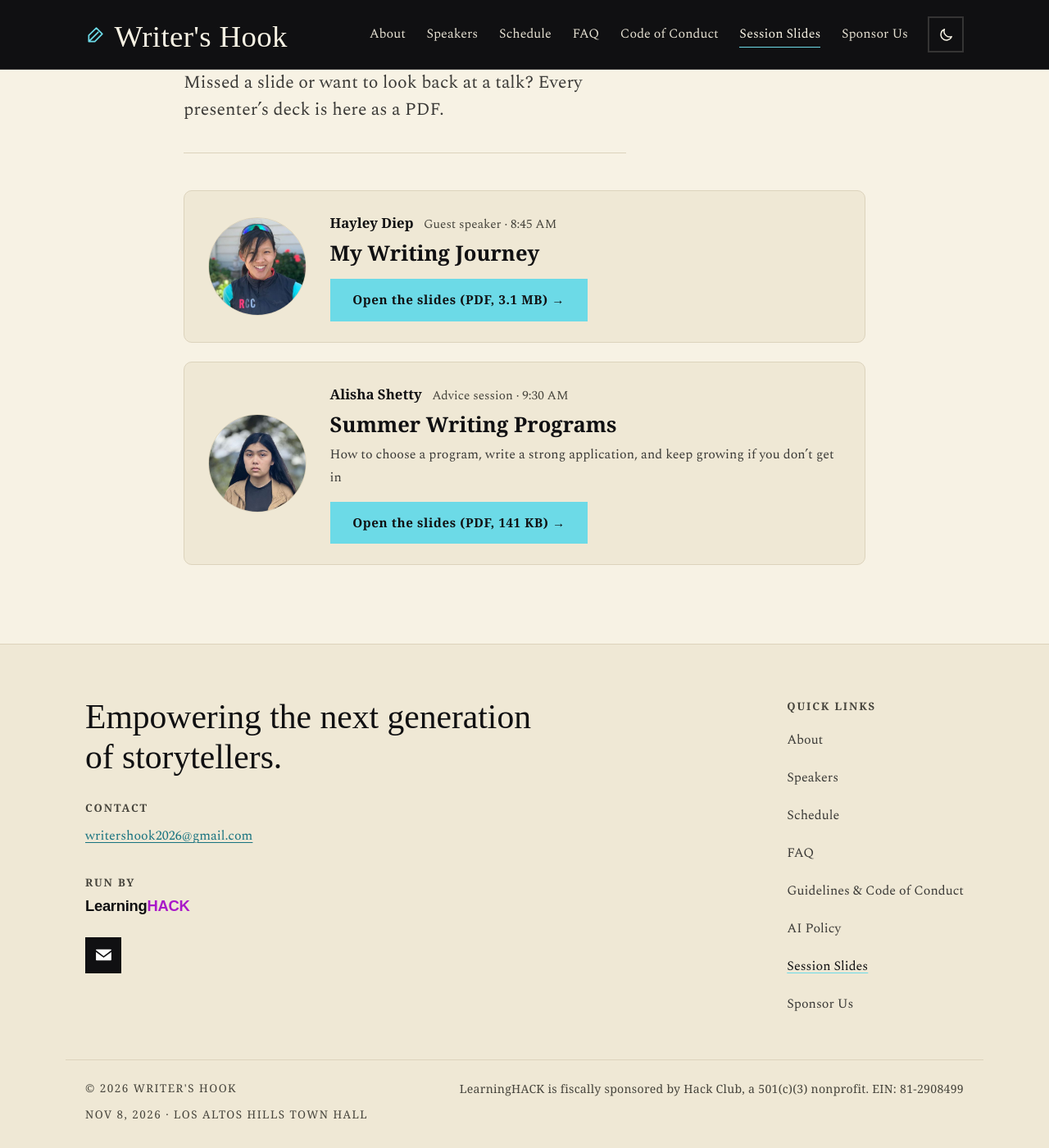
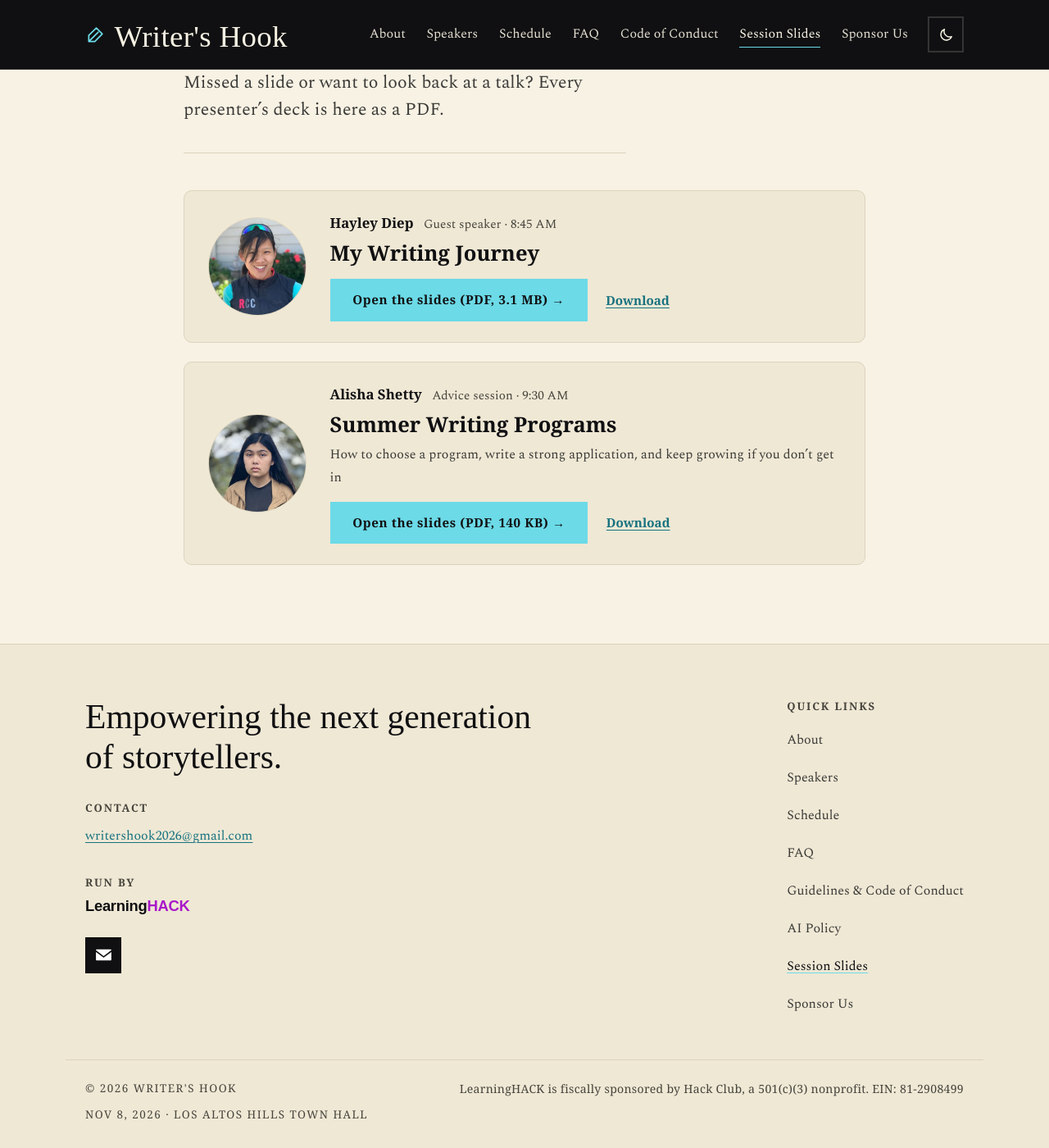
Before and after one commit to Writer-s-Hook/Website, a Jekyll site: the page built from slides.md, in a window 1280 px wide and 1400 px high, scrolled down 333 px. Shown: the whole window at 82% size. Built offline with Jekyll 4.4.1, drawn with Linux system fonts in a browser that asks for light colours; some web fonts are replaced.

Commit message:
Host presenters' slide PDFs on the site instead of Google Drive
Copies both decks into assets/slides/ so students on school Google
accounts can open them without Drive access or sign-in. The cards now
link to the local PDFs (opened in the browser's own viewer) and add a
Download link. The Drive URLs stay in _data/decks.yml as a backup.

The PDFs are unchanged apart from their document title and author.

Co-Authored-By: Claude Opus 5.5 <noreply@anthropic.com>

```diff
--- a/_includes/decks.html
+++ b/_includes/decks.html
@@ -1,6 +1,6 @@
 {% comment %}
   One card per deck from _data/decks.yml: the presenter's round photo, name and
-  session, the deck title, and a button that opens the PDF on Google Drive.
+  session, the deck title, and a button that opens the PDF hosted on this site, plus a Download link.
 {% endcomment %}
 {% if site.data.decks.size > 0 %}
 <ul class="decks">
@@ -11,7 +11,11 @@
       <p class="deck-presenter">{{ d.presenter }} <span class="deck-session">{{ d.session }}</span></p>
       <h2 class="deck-title">{{ d.title }}</h2>
       {% if d.subtitle %}<p class="deck-subtitle">{{ d.subtitle }}</p>{% endif %}
-      <a class="btn btn-primary deck-link" href="{{ d.url }}" target="_blank" rel="noopener">Open the slides (PDF{% if d.size %}, {{ d.size }}{% endif %}) &rarr;</a>
+      {% assign pdf = d.pdf | relative_url %}
+      <div class="deck-actions">
+        <a class="btn btn-primary deck-link" href="{{ pdf }}" target="_blank" rel="noopener">Open the slides (PDF{% if d.size %}, {{ d.size }}{% endif %}) &rarr;</a>
+        <a class="deck-download" href="{{ pdf }}" download>Download</a>
+      </div>
     </div>
   </li>
   {% endfor %}
--- a/_sass/components/_decks.scss
+++ b/_sass/components/_decks.scss
@@ -35,7 +35,17 @@
   font-size: 1.6rem; line-height: 1.2; color: var(--ink);
 }
 .deck-subtitle { margin: 0; font-size: 1rem; color: var(--ink-soft); }
-.deck-link { align-self: flex-start; margin-top: .5rem; }
+.deck-actions {
+  display: flex; flex-wrap: wrap; align-items: center; gap: .6rem 1.4rem;
+  margin-top: .5rem;
+}
+.deck-download {
+  font-family: $subhead; font-weight: 700; font-size: .95rem;
+  color: var(--accent-ink);
+  text-decoration: underline; text-underline-offset: .2em;
+  padding: .6rem 0;   // keeps the tap target near 44px tall
+  &:hover { color: var(--ink); }
+}
 
 @media (max-width: 600px) {
   .deck { flex-direction: column; align-items: flex-start; gap: 1rem; padding: 1.3rem; }
```
Also changed, not shown: _data/decks.yml (+8 -5 lines), 2 other files.
